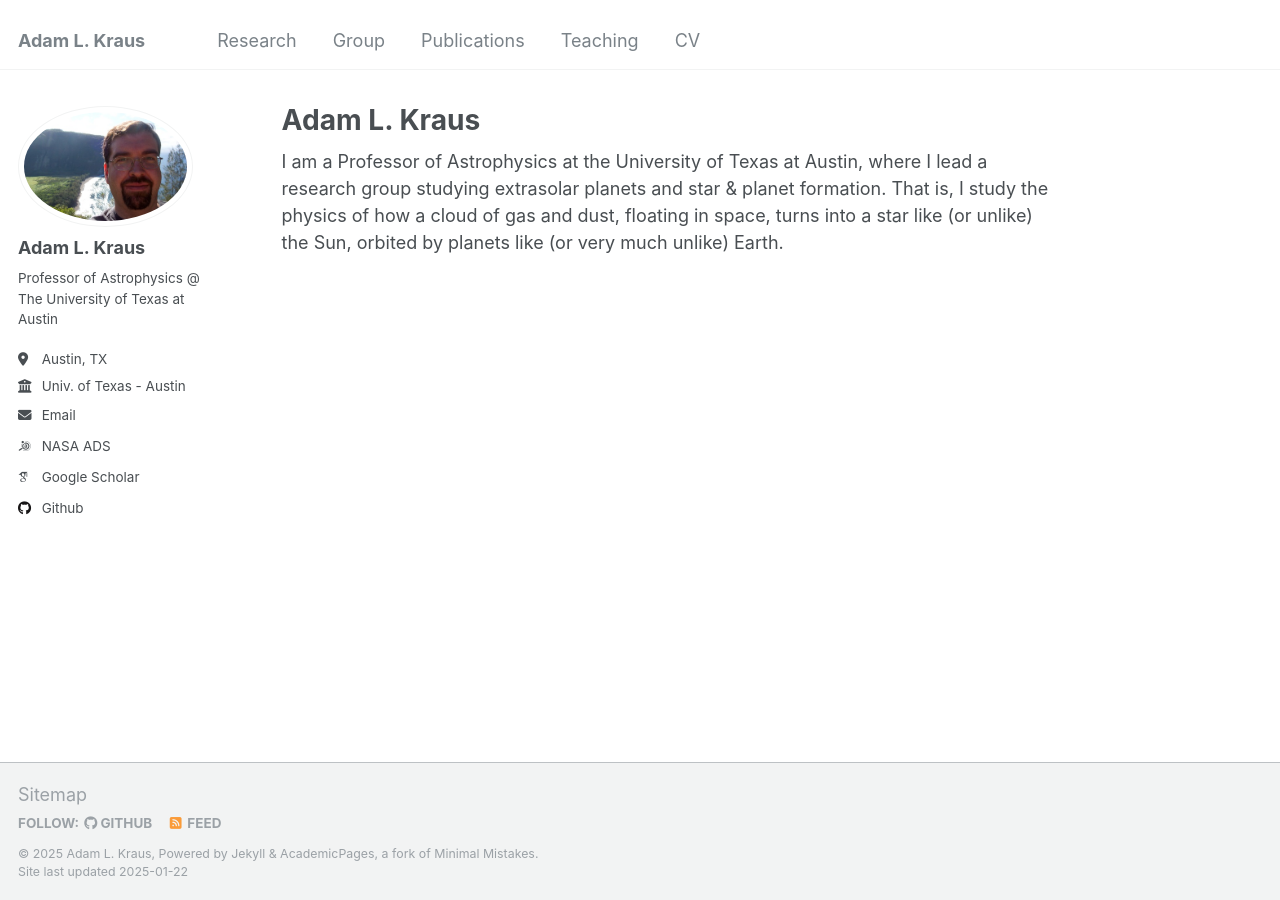
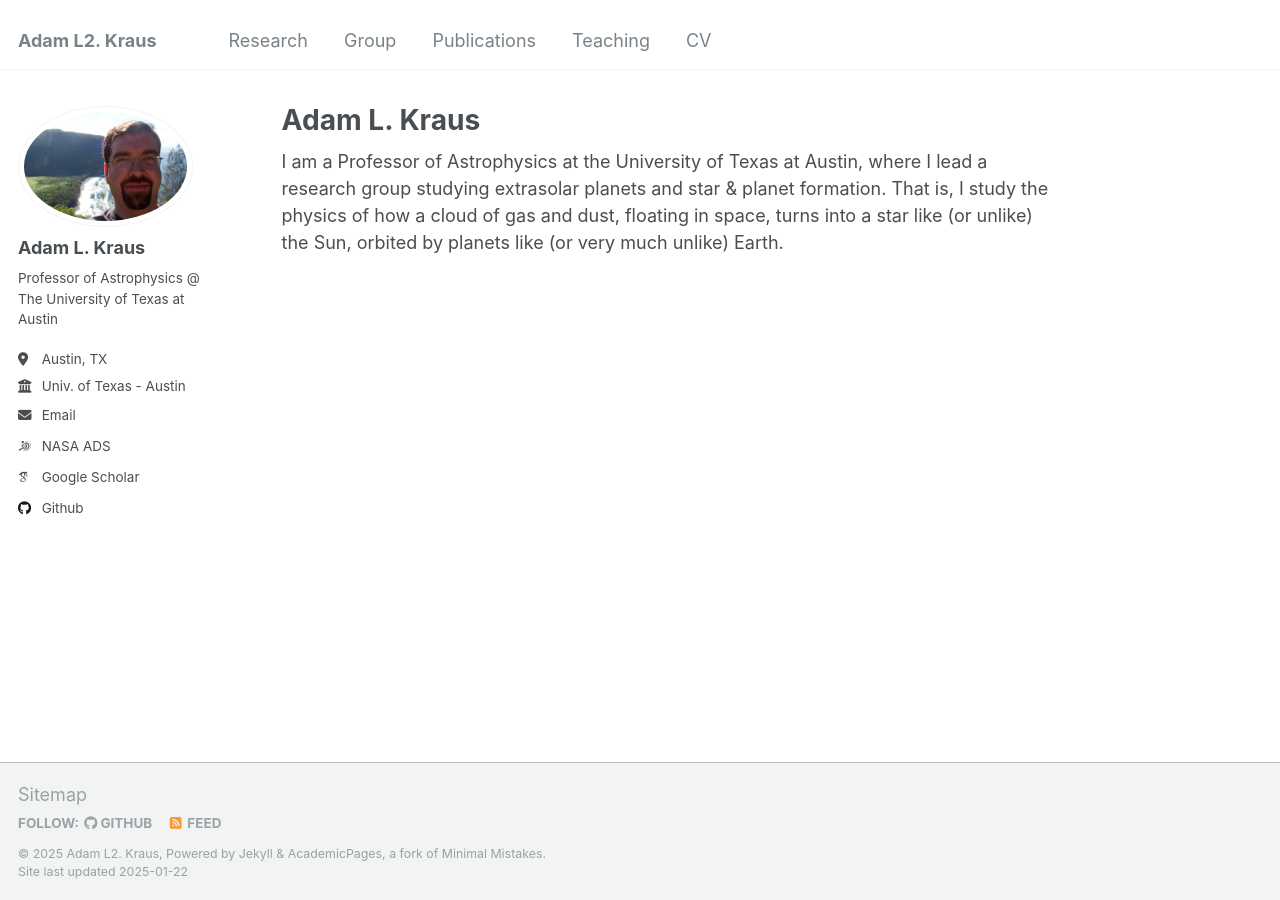
Before and after one commit to adamkraus/adamkraus.github.io, a Jekyll site: the page built from _pages/about.md, in a window 1280 px wide. Built offline with Jekyll 4.4.1, drawn with Linux system fonts in a browser that asks for light colours; some web fonts are replaced.

```diff
--- a/_config.yml
+++ b/_config.yml
@@ -8,7 +8,7 @@
 
 # Basic Site Settings
 locale                   : "en-US"
-title                    : "Adam L. Kraus"
+title                    : "Adam L2. Kraus"
 title_separator          : "-"
 name                     : #&name "Adam L. Kraus"
 description              : &description "personal description"
```
